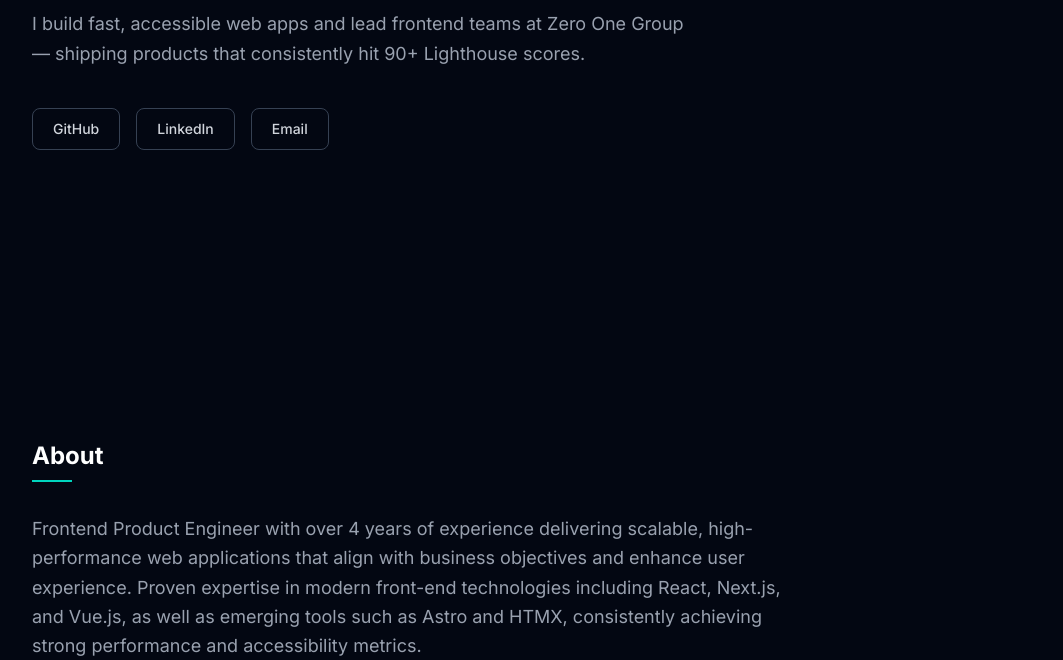
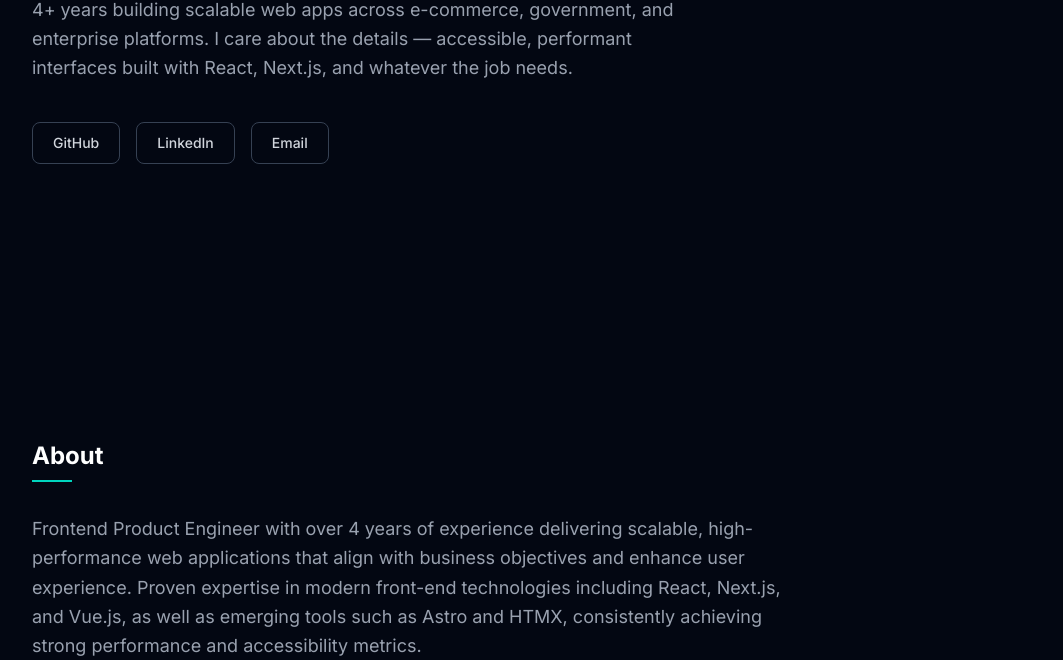
Before and after one commit to alifakbar111/alifakbar111.github.io, an Astro site: page / in a window 1280 px wide. Shown: the part 440-1100 px from the top of the page, without its empty margins (96-1159 px from the left). Built offline with nearby package versions, Linux system fonts and the light colour scheme; Astro itself is replaced by a stand-in of ours.

Commit message:
fix: update hero description with craft and impact blend

```diff
--- a/src/components/Hero.astro
+++ b/src/components/Hero.astro
@@ -16,8 +16,9 @@ const links = [
       Frontend Product Engineer
     </h2>
     <p class="text-gray-400 max-w-2xl text-lg leading-relaxed mb-10">
-      I build fast, accessible web apps and lead frontend teams at Zero One Group — shipping
-      products that consistently hit 90+ Lighthouse scores.
+      4+ years building scalable web apps across e-commerce, government, and enterprise platforms.
+      I care about the details — accessible, performant interfaces built with React, Next.js, and
+      whatever the job needs.
     </p>
     <div class="flex flex-wrap gap-4">
       {
```
